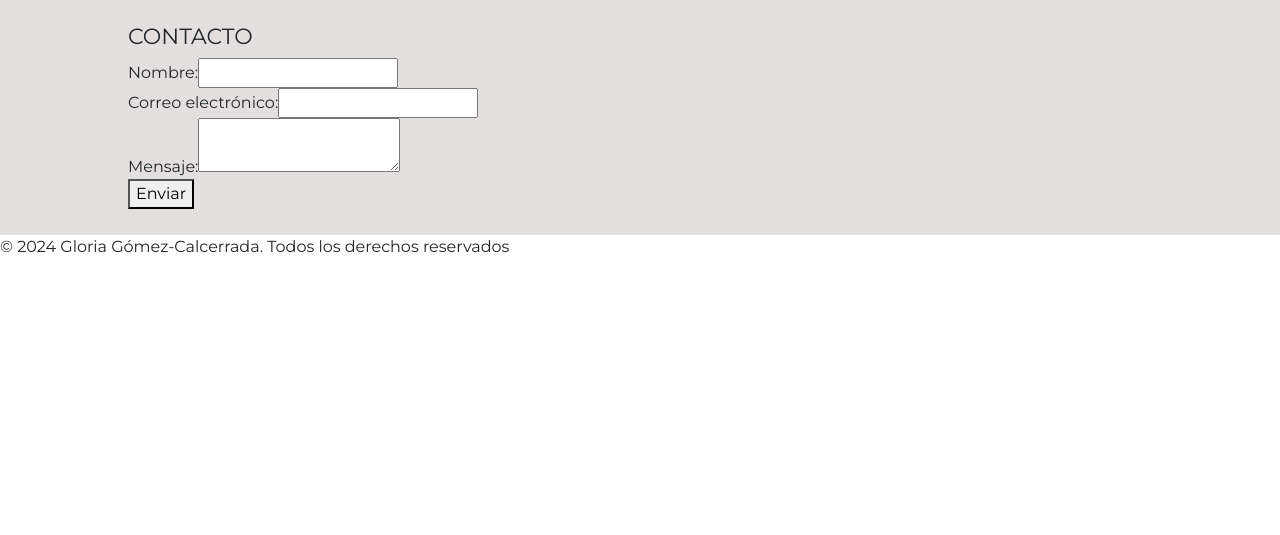
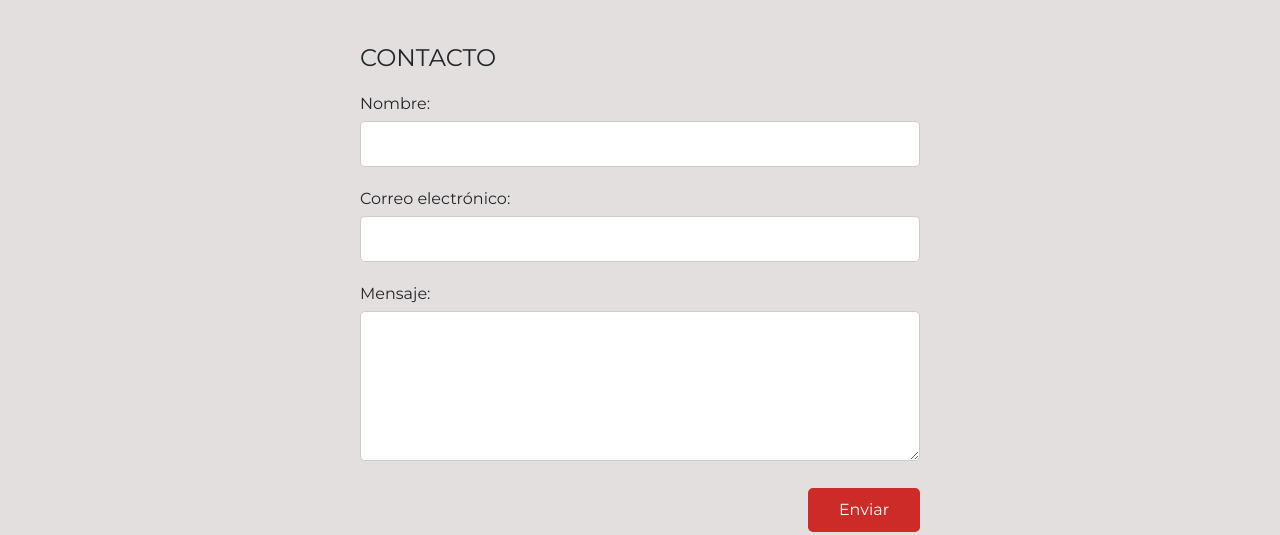
Before and after one commit to claudiabg-c/artist-personal-website, a React app: page /#/contact in a window 1280 px wide. Shown: the part 402-937 px from the top of the page. Before the commit the page ends 800 px from the top, so only its background shows below. Built offline with nearby package versions, Linux system fonts and the light colour scheme; some packages are replaced by stand-ins of ours.

Commit message:
Update form styles in contact page

```diff
--- a/src/styles/App.scss
+++ b/src/styles/App.scss
@@ -1,5 +1,4 @@
 @import "../styles/Reset.scss";
-
 .nav {
   background-color: black;
   color: white;
@@ -133,6 +132,7 @@
 main {
   background-color: #e3dfdf;
   padding: 2% 10%;
+  min-height: calc(50vh - 24px);
   h1 {
     text-transform: uppercase;
     font-size: 26px;
@@ -164,10 +164,12 @@ main {
           width: 100%;
           min-height: calc(100% - 60px);
           object-fit: cover;
-          transition: transform 0.5s ease; /* Agrega una transición suave en la propiedad transform */
+          transition: transform 0.5s ease;
+          /* Agrega una transición suave en la propiedad transform */
           &:hover {
             object-fit: scale-down;
-            transform: scale(0.95); /* Aplica una escala al hacer hover */
+            transform: scale(0.95);
+            /* Aplica una escala al hacer hover */
           }
         }
         .painting-title {
@@ -175,6 +177,58 @@ main {
         }
       }
     }
+  }
+  .contact {
+    max-width: 600px;
+    margin: 0 auto;
+    padding: 20px;
+    h2 {
+      margin-bottom: 20px;
+      font-size: 24px;
+    }
+    form {
+      display: flex;
+      flex-direction: column;
+      align-items: flex-end;
+      .form-group {
+        margin-bottom: 20px;
+        width: 100%;
+        label {
+          display: block;
+          margin-bottom: 5px;
+        }
+        input,
+        textarea {
+          width: 100%;
+          padding: 10px;
+          font-size: 16px;
+          border: 1px solid #ccc;
+          border-radius: 5px;
+        }
+        textarea {
+          height: 150px;
+        }
+      }
+      button {
+        display: block;
+        width: 20%;
+        padding: 10px;
+        background-color: #CD2B27;
+        color: #fff;
+        border: none;
+        border-radius: 5px;
+        font-size: 16px;
+        cursor: pointer;
+        &:hover {
+          background-color: #82140D;
+        }
+      }
+    }
+  }
+  .thanks {
+    font-size: 26px;
+    text-align: center;
+    padding-top: 10%;
   }
 }
 
@@ -188,7 +242,6 @@ main {
   .titlebackground {
     height: 50vh;
   }
-
   .nameartist {
     font-size: 28px;
   }
```
